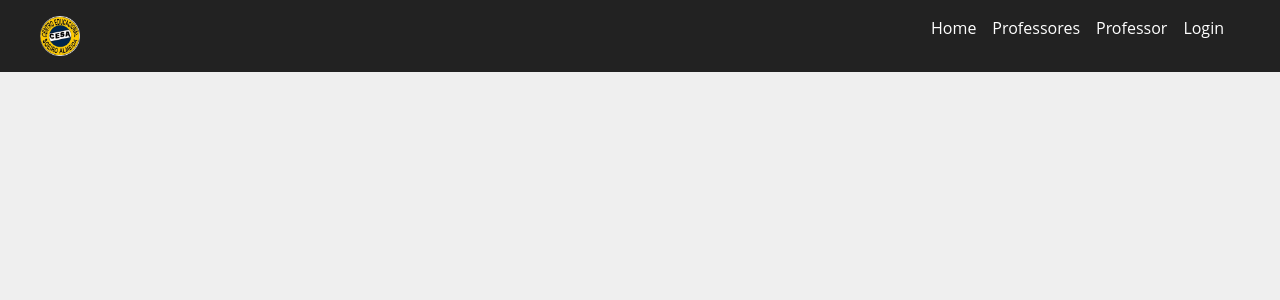
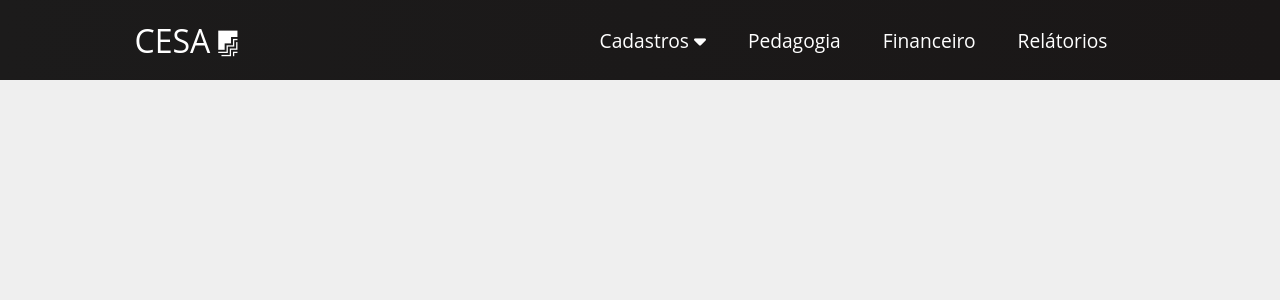
Before and after one commit to jeffassis/front-escola, a React (Create React App) app: page /disciplinas in a window 1280 px wide. Shown: the top 300 px of the page. Built offline with nearby package versions, Linux system fonts and the light colour scheme.

Commit message:
navbar customizada

```diff
--- a/public/index.html
+++ b/public/index.html
@@ -6,8 +6,9 @@
   <link rel="icon" href="%PUBLIC_URL%/cesa.ico" />
   <meta name="viewport" content="width=device-width, initial-scale=1" />
   <meta name="theme-color" content="#000000" />
-  <link href="https://cdn.jsdelivr.net/npm/bootstrap@5.3.2/dist/css/bootstrap.min.css" rel="stylesheet"
-    integrity="sha384-T3c6CoIi6uLrA9TneNEoa7RxnatzjcDSCmG1MXxSR1GAsXEV/Dwwykc2MPK8M2HN" crossorigin="anonymous">
+  <link rel="stylesheet" href="https://cdnjs.cloudflare.com/ajax/libs/font-awesome/6.4.2/css/all.min.css"
+    integrity="sha512-z3gLpd7yknf1YoNbCzqRKc4qyor8gaKU1qmn+CShxbuBusANI9QpRohGBreCFkKxLhei6S9CQXFEbbKuqLg0DA=="
+    crossorigin="anonymous" referrerpolicy="no-referrer" />
   <title>CESA App</title>
 </head>
 
--- /dev/null
+++ b/src/components/layout/Dropdown.css
@@ -0,0 +1,29 @@
+.dropdown-menu {
+    width: 200px;
+    position: absolute;
+    top: 80px;
+    list-style: none;
+    text-align: start;
+}
+
+.dropdown-menu li {
+    background: #1888ff;
+    cursor: pointer;
+}
+
+.dropdown-menu li:hover {
+    background: #5cabff;
+}
+
+.dropdown-menu .clicked {
+    display: none;
+}
+
+.dropdown-link {
+    display: block;
+    width: 100%;
+    height: 100%;
+    text-decoration: none;
+    color: #fff;
+    padding: 16px;
+}
--- /dev/null
+++ b/src/components/layout/Dropdown.js
@@ -0,0 +1,28 @@
+import React, { useState } from 'react';
+import './Dropdown.css'
+import { MenuItems } from './MenuItems';
+import { Link } from 'react-router-dom';
+
+function Dropdown() {
+    const [click, setClick] = useState(false);
+
+    const handleClick = () => setClick(!click);
+
+    return (
+        <>
+            <ul onClick={handleClick} className={click ? 'dropdown-menu clicked' : 'dropdown-menu'}>
+                {MenuItems.map((item, index) => {
+                    return (
+                        <li key={index}>
+                            <Link className={item.cName} to={item.path} onClick={() => setClick(false)}>
+                                {item.title}
+                            </Link>
+                        </li>
+                    )
+                })}
+            </ul>
+        </>
+    )
+}
+
+export default Dropdown;
--- /dev/null
+++ b/src/components/layout/MenuItems.js
@@ -0,0 +1,23 @@
+
+export const MenuItems = [
+    {
+        title: 'Alunos',
+        path: '/alunos',
+        cName: 'dropdown-link'
+    },
+    {
+        title: 'Professores',
+        path: '/Professores',
+        cName: 'dropdown-link'
+    },
+    {
+        title: 'Disciplinas',
+        path: '/disciplinas',
+        cName: 'dropdown-link'
+    },
+    {
+        title: 'Turmas',
+        path: '/turmas',
+        cName: 'dropdown-link'
+    }
+]
--- /dev/null
+++ b/src/components/layout/Navbar.css
@@ -0,0 +1,146 @@
+.navbar {
+    background: linear-gradient(90deg, rgb(28, 27, 27) 0%, rgb(26, 23, 23) 100%);
+    height: 80px;
+    display: flex;
+    justify-content: center;
+    align-items: center;
+    font-size: 1.2rem;
+}
+
+.navbar-logo {
+    color: #fff;
+    justify-self: start;
+    margin-left: 20px;
+    cursor: pointer;
+    text-decoration: none;
+    font-size: 2rem;
+}
+
+.fa-firstdraft {
+    margin-left: 0.5rem;
+    font-size: 1.6rem;
+}
+
+.nav-menu {
+    display: grid;
+    grid-template-columns: repeat(5, auto);
+    grid-gap: 10px;
+    list-style: none;
+    text-align: center;
+    width: 70vw;
+    justify-content: end;
+    margin-right: 2rem;
+}
+
+.nav-item {
+    display: flex;
+    align-items: center;
+    height: 80px;
+}
+
+.nav-links {
+    color: white;
+    text-decoration: none;
+    padding: 0.5rem 1rem;
+}
+
+.nav-links:hover {
+    background-color: #1888ff;
+    border-radius: 4px;
+    transition: all 0.2s ease-out;
+}
+
+.fa-bars {
+    color: #fff;
+}
+
+.nav-links-mobile {
+    display: none;
+}
+
+.menu-icon {
+    display: none;
+}
+
+@media screen and (max-width: 960px) {
+    .fa-caret-down {
+        display: none;
+    }
+
+    .NavbarItems {
+        position: relative;
+    }
+
+    .nav-menu {
+        display: flex;
+        flex-direction: column;
+        width: 100%;
+        height: 90vh;
+        position: absolute;
+        top: 80px;
+        left: -100%;
+        opacity: 1;
+        transition: all 0.5s ease;
+    }
+
+    .nav-menu.active {
+        background: #242222;
+        left: 0;
+        opacity: 1;
+        transition: all 0.5s ease;
+        z-index: 1;
+    }
+
+    .nav-links {
+        text-align: center;
+        padding: 2rem;
+        width: 100%;
+        display: table;
+    }
+
+    .nav-links:hover {
+        background-color: #1888ff;
+        border-radius: 0;
+    }
+
+    .navbar-logo {
+        position: absolute;
+        top: 0;
+        left: 0;
+        transform: translate(25%, 50%);
+    }
+
+    .menu-icon {
+        display: block;
+        position: absolute;
+        top: 0;
+        right: 0;
+        transform: translate(-100%, 60%);
+        font-size: 1.8rem;
+        cursor: pointer;
+    }
+
+    .fa-times {
+        color: #fff;
+        font-size: 2rem;
+    }
+
+    .nav-links-mobile {
+        display: block;
+        text-align: center;
+        padding: 1.5rem;
+        margin: 2rem auto;
+        border-radius: 4px;
+        width: 80%;
+        background: #1888ff;
+        text-decoration: none;
+        color: #fff;
+        font-size: 1.5rem;
+    }
+
+    .nav-links-mobile:hover {
+        background: #fff;
+        color: #1888ff;
+        transition: 250ms;
+    }
+}
--- a/src/components/layout/Navbar.js
+++ b/src/components/layout/Navbar.js
@@ -1,33 +1,64 @@
-import React from 'react';
+import React, { useState } from 'react';
 import { Link } from 'react-router-dom';
-
-import styles from './Navbar.module.css'
-import logo from '../../assets/logoEscola.png'
-
-import Container from './Container'
+import './Navbar.css'
+import Dropdown from './Dropdown'
 
 export default function Navbar() {
+    const [click, setClick] = useState(false);
+    const [dropdown, setDropdown] = useState(false);
+
+    const handleClick = () => setClick(!click);
+    const closeMobileMenu = () => setClick(false);
+
+    const onMouseEnter = () => {
+        if (window.innerWidth < 960) {
+            setDropdown(false)
+        } else {
+            setDropdown(true)
+        }
+    }
+
+    const onMouseleave = () => {
+        if (window.innerWidth < 960) {
+            setDropdown(false)
+        } else {
+            setDropdown(false)
+        }
+    }
     return (
-        <nav className={styles.navbar}>
-            <Container>
-                <Link to="/home">
-                    <img src={logo} alt="Imagem" />
+        <>
+        <nav className='navbar'>
+            <Link to='/home' className='navbar-logo'>
+                CESA
+                <i className='fab fa-firstdraft' />
             </Link>
-                <ul className={styles.list}>
-                    <li className={styles.item}>
-                        <Link to="/Home">Home</Link>
+            <div className='menu-icon' onClick={handleClick}>
+                <i className={click ? 'fas fa-times' : 'fas fa-bars'} />
+            </div>
+            <ul className={click ? 'nav-menu active' : 'nav-menu'}>
+                <li className='nav-item' onMouseEnter={onMouseEnter} onMouseLeave={onMouseleave}>
+                    <Link className='nav-links' onClick={closeMobileMenu}>
+                        Cadastros <i className='fas fa-caret-down' />
+                    </Link>
+                    {dropdown && <Dropdown />}
                 </li>
-                    <li className={styles.item}>
-                        <Link to="/professores">Professores</Link>
+                <li className='nav-item'>
+                    <Link to='/pedagogia' className='nav-links' onClick={closeMobileMenu}>
+                        Pedagogia
+                    </Link>
                 </li>
-                    <li className={styles.item}>
-                        <Link to="/professor">Professor</Link>
+                <li className='nav-item'>
+                    <Link to='/financeiro' className='nav-links' onClick={closeMobileMenu}>
+                        Financeiro
+                    </Link>
                 </li>
-                    <li className={styles.item}>
-                        <Link to="/">Login</Link>
+                <li className='nav-item'>
+                    <Link to='/relatorios' className='nav-links' onClick={closeMobileMenu}>
+                        Relátorios
+                    </Link>
                 </li>
             </ul>
-            </Container>
         </nav>
+    </>
     );
 }
--- a/src/components/layout/Navbar.module.css
+++ /dev/null
@@ -1,29 +0,0 @@
-.navbar {
-    display: flex;
-    justify-content: space-between;
-    background-color: #222;
-    padding: 1em;
-}
-
-.navbar img {
-    width: 40px;
-}
-
-.list {
-    display: flex;
-    list-style: none;
-    align-items: center;
-}
-
-.item {
-    margin-right: 1em;
-}
-
-.item a {
-    color: #FFF;
-    text-decoration: none;
-}
-
-.item a:hover {
-    color: #FFBB33;
-}
--- a/src/components/pages/Home.js
+++ b/src/components/pages/Home.js
@@ -1,19 +1,13 @@
-import React, { useEffect } from 'react';
-
-import './Home.module.css';
-import Loading from '../layout/Loading';
+import React from 'react';
+import styles from './Home.module.css';
+import Fundo from '../../assets/img-1.jpg'
 
 export default function Home() {
-
-    useEffect(() => {
-        setTimeout(() => {
-
-        }, 3000)
-    })
-
     return (
-        <div className='home-container'>
-            <Loading />
-        </div>
-    );
+        <>
+            <div className={styles.home_container}>
+                <img src={Fundo} alt='Logo' />
+            </div>
+        </>
+    )
 }
--- a/src/components/pages/Home.module.css
+++ b/src/components/pages/Home.module.css
@@ -0,0 +1,13 @@
+
+.home_container {
+    background-position: center;
+    background-size: cover;
+    background-repeat: no-repeat;
+    color: #fff;
+    font-size: 100px;
+}
+
+.home_container img {
+    display: flex;
+    width: 100%;
+}
```
Also changed, not shown: src/assets/img-1.jpg (added), src/assets/padlock.png (deleted). Lines whose indentation alone changed are shown as unchanged.
